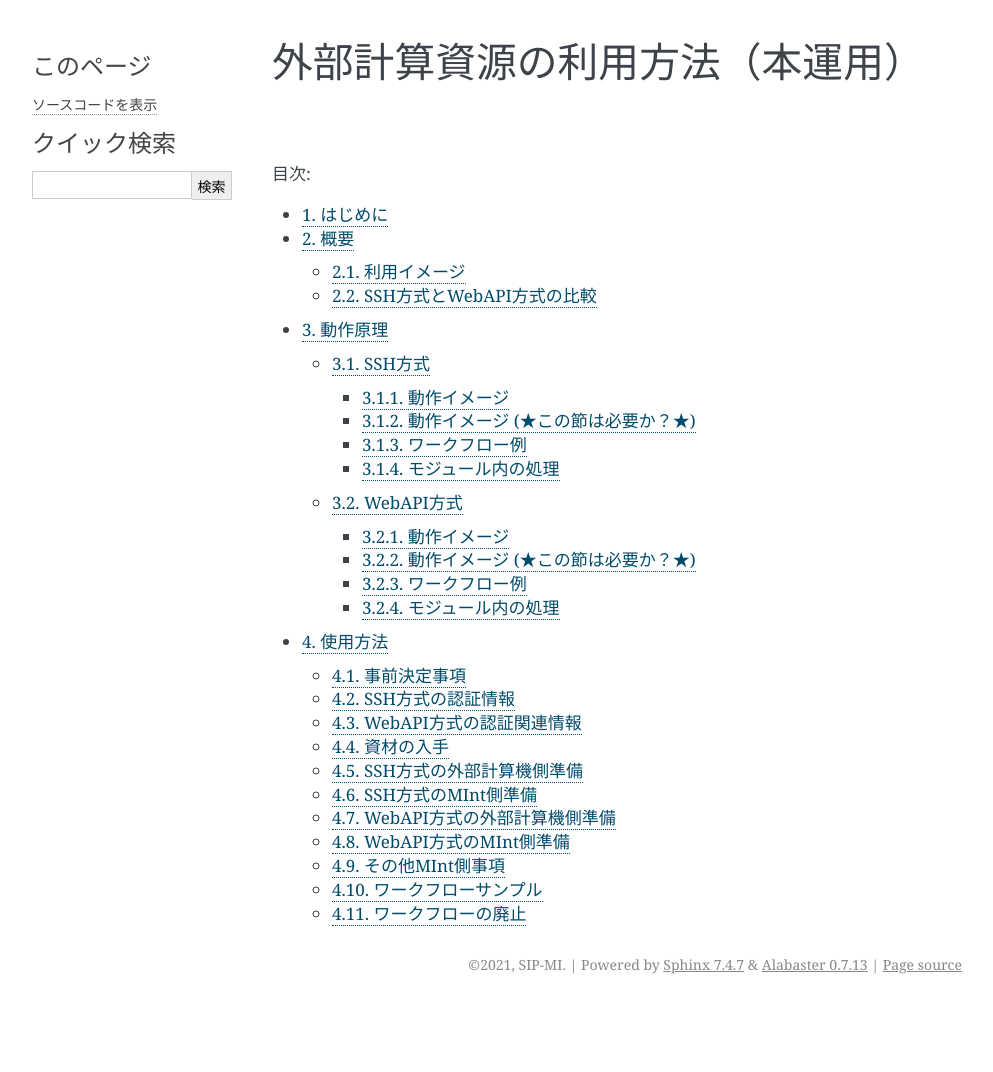
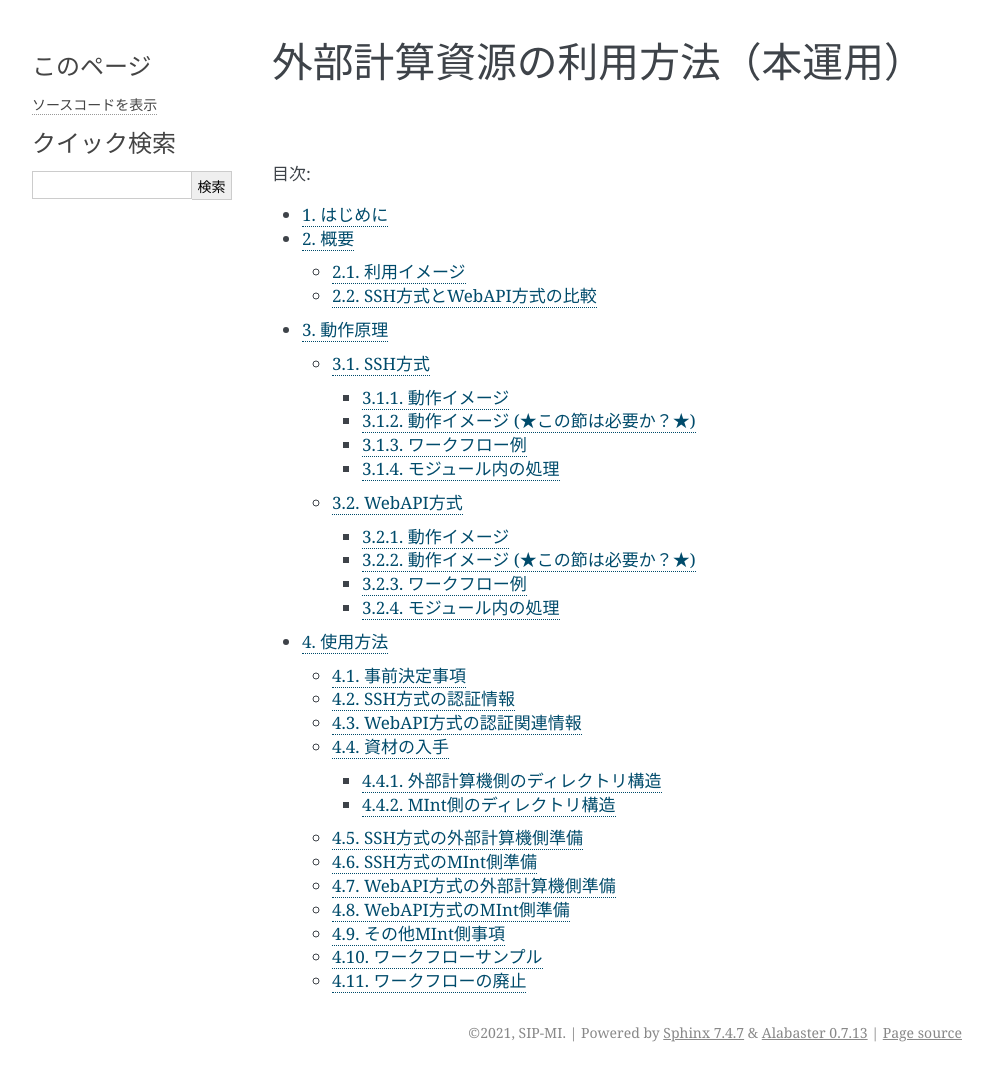
Before and after one commit to materialsintegration/remote_workflow, a Sphinx documentation site: the page built from documents/manual2nd/source/index.rst, in a window 1280 px wide. Shown: the whole page, without its empty margins (148-1141 px from the left). Built offline with Sphinx 7.4.7, drawn with Linux system fonts in a browser that asks for light colours; before the commit the page ends 1004 px from its top, so only the background shows below that; some of the changed lines change nothing that is shown.

Commit message:
Update using_distributed_properties.rst

```diff
--- a/documents/manual2nd/source/using_distributed_properties.rst
+++ b/documents/manual2nd/source/using_distributed_properties.rst
@@ -331,8 +331,9 @@
 使用方法
 ========
 
-インストールおよびプログラムの準備など説明する。
-SSH方式、WebAPI方式のそれぞれの準備から実行までを記述する。
+SSH方式、WebAPI方式それぞれのインストールおよびプログラムの実行までを説明する。
+なお、外部計算機はbashスクリプトとPythonスクリプトの動作するLinuxホストを想定しているが、MInt側の通信が正常に確立できるならば、これ以外の環境でも構わない。
+また、外部計算機側で秘匿データを扱う際は、これに関する仕様をMInt側に開示する必要も無い。
 
 .. _before_descide_items:
 
@@ -346,15 +347,12 @@
     + 外部計算機側, MInt側のユーザアカウントの準備
     + SSH or WebAPIの方式選択
     + 認証関連情報の準備
-2. ワークフロー・モジュールの仕様策定
+2. ワークフロー・モジュールの仕様策定 (実装調査書の作成)
 
-    + 外部計算を利用する予定のワークフローの設計
-        - 実装調査書の作成
-    + ワークフロー内で外部計算を利用するモジュールの設計
-        - MIntと外部計算機の役割分担の決定
-        - MIntと外部計算機の間を受け渡すパラメータ・ファイルの設計
-        - MInt側の前処理・後処理の設計
-        - 外部計算機側スクリプトの設計
+    + MIntと外部計算機の役割分担の決定
+    + MIntと外部計算機の間を受け渡すパラメータ・ファイルの設計
+    + MInt側の前処理・後処理の設計
+    + 外部計算機側スクリプトの設計
 3. 資材の展開場所(パス)の決定
 
     + misrc_remote_workflowリポジトリの展開場所の決定
@@ -431,6 +429,48 @@
 
 .. [#whatisRepository] 本機能を実現する資材などを格納したサーバ。GitHubを利用しているが、MIntがアカウントを発行したユーザのみダウンロードが可能である。
 .. [#whatisOtherthanfiles] misrc_remote_workflow/scripts以下にある、SSH方式でのexecute_remote-side_program_ssh.sample.shを複製したファイルと、WebAPI方式でのexecute_remote-side_program_api.sample.shおよびこれらを複製したスクリプトファイルを指す。
+
+外部計算機側のディレクトリ構造
+------------------------------
+
+資材展開後の外部計算機側のディレクトリ構造は以下のようになる。
+
+* ユーザーディレクトリ
+
+.. code-block:: none
+
+  ~/ユーザーディレクトリ
+    + remote_workflow
+      + scripts
+        + input_data
+    + misrc_distributed_computing_assist_api
+      + debug
+        + remote-side
+
+* ワーキングディレクトリ
+
+.. code-block:: none
+
+  /tmp/<uuid>
+
+MInt側のディレクトリ構造
+------------------------
+
+資材展開後のMInt側のディレクトリ構造は以下のようになる。
+
+* ユーザーディレクトリ
+
+.. code-block:: none
+
+   ~/misystemディレクトリ
+    + remote_workflow
+      + scripts
+    + misrc_distributed_computing_assist_api
+      + debug
+        + mi-system-side
+
+* ワーキングディレクトリ
+    + 複雑なので省略する。
 
 .. raw:: latex
 
```
